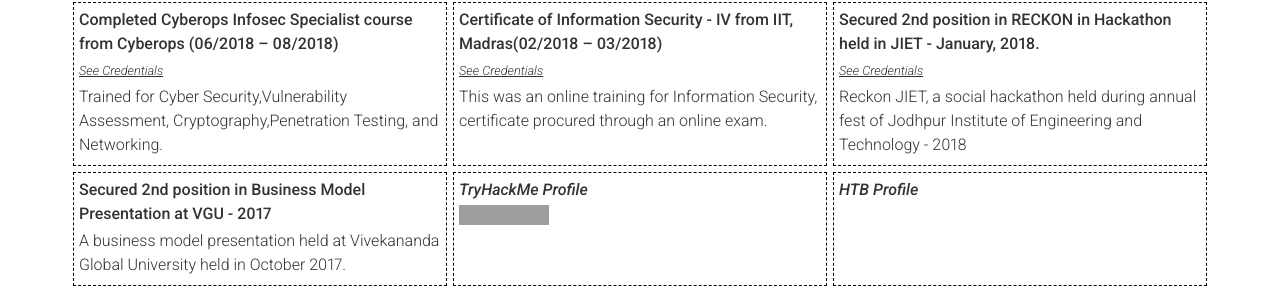
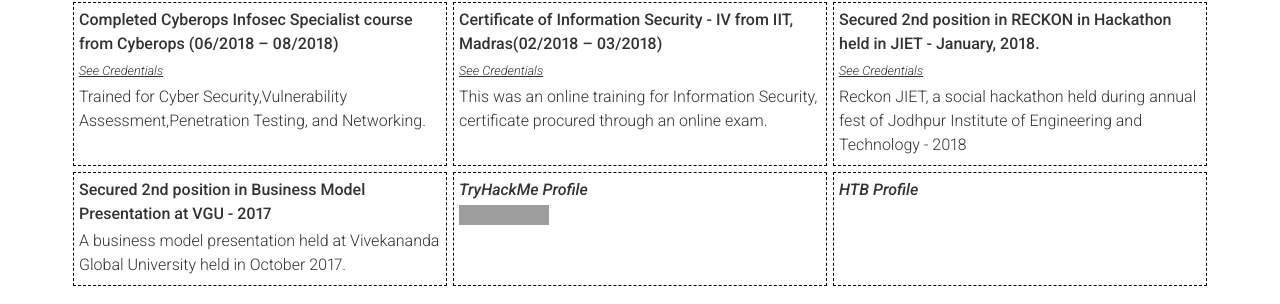
Before and after one commit to mohitkhemchandani/mohitkhemchandani.github.io, a Jekyll site: the page built from index.md, in a window 1280 px wide and 900 px high, scrolled down 3041 px. Shown: the part 173-477 px from the top of the window. Built offline with Jekyll 4.4.1, drawn with Linux system fonts in a browser that asks for light colours; grey boxes are pictures that could not be loaded.

Commit message:
Update achievements.yml

```diff
--- a/_data/achievements.yml
+++ b/_data/achievements.yml
@@ -78,8 +78,7 @@
   link: https://drive.google.com/open?id=1q5jMRtb_oMcd5uGunM2Kvh_3QUJ_SlOr
   link_name: See Credentials
   description:
-    Trained for Cyber Security,Vulnerability Assessment,
-    Cryptography,Penetration Testing, and Networking.
+    Trained for Cyber Security,Vulnerability Assessment,Penetration Testing, and Networking.
 
 - name: Certificate of Information Security - IV from IIT, Madras(02/2018 – 03/2018)
   link: https://drive.google.com/open?id=1E6w3qCFqNSKRQppf9uavFw4tVUJDBDYk
```
